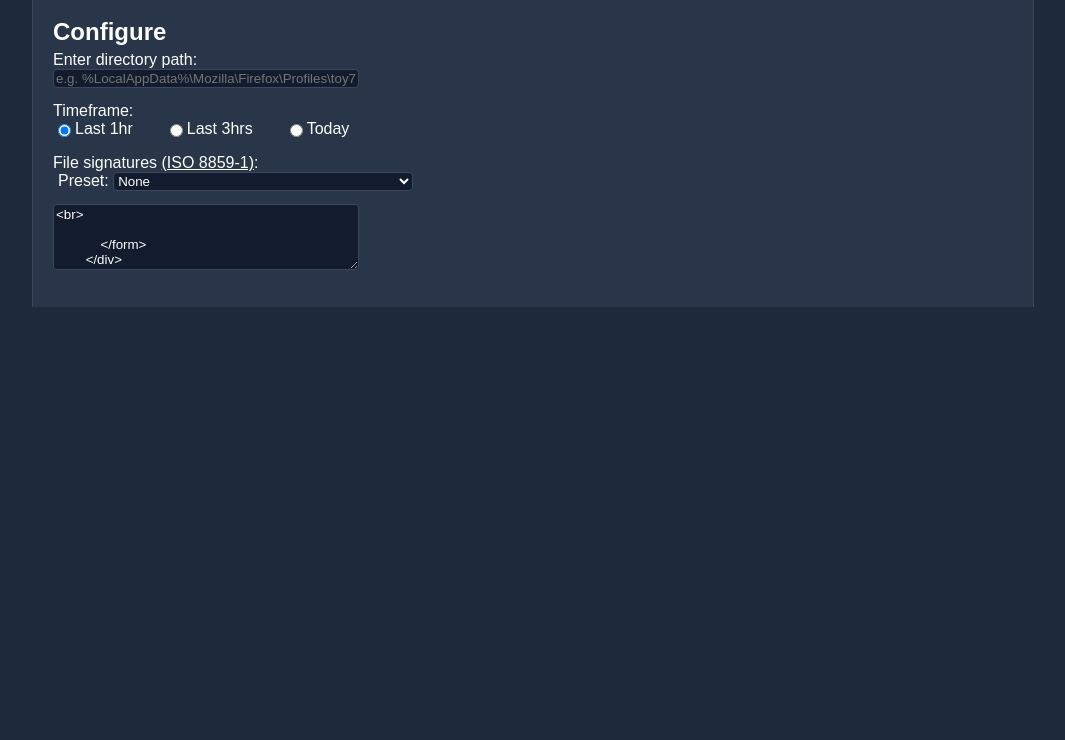
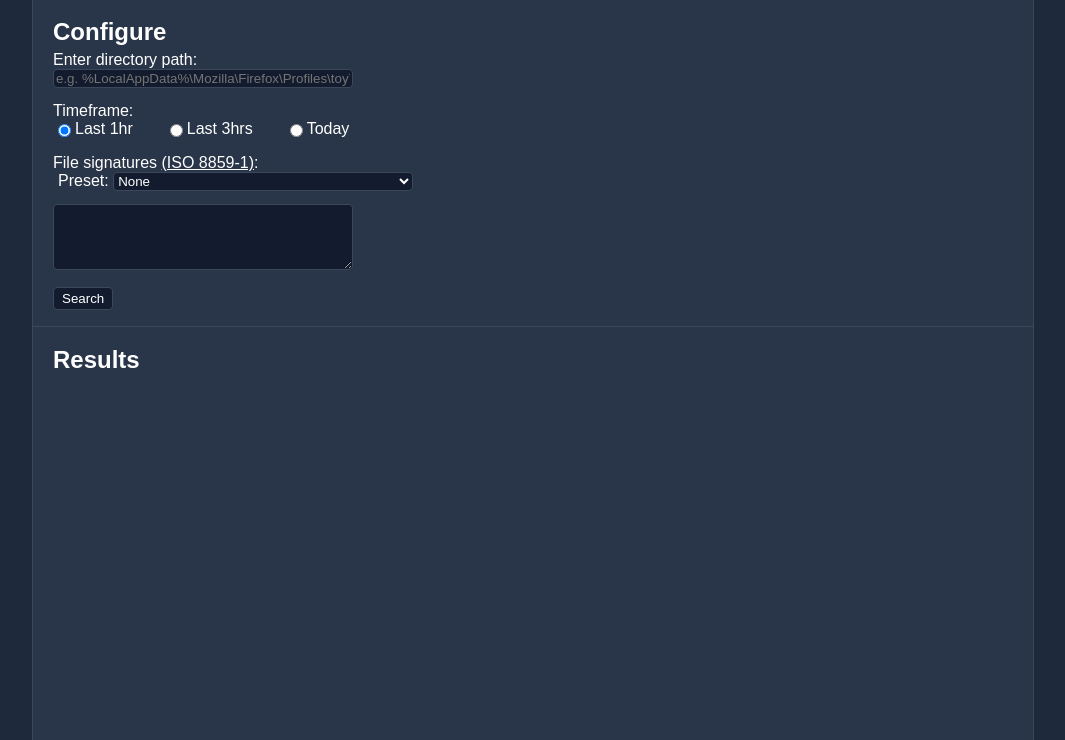
Before and after one commit to prestonyford/http-cache-parser, a website: page public/index.html in a window 1280 px wide. Shown: the part 60-800 px from the top of the page, without its empty margins (107-1172 px from the left). Drawn offline with Linux system fonts and the light colour scheme; a web font is replaced by a local one.

Commit message:
css to buttons, page height

```diff
--- a/public/index.html
+++ b/public/index.html
@@ -9,7 +9,6 @@
 </head>
 <body>
     <div id="container">
-        <div id="">
         <h1>HTTP Cache Parser</h1>
         <h2>Configure</h2>
         <form action="/submit" >
@@ -35,10 +34,14 @@
                 <option value="mp3">MP3 Audio</option>
                 <option value="ogg">OGG Audio</option>
             </select><br>
-                <textarea id="sigs" type="text" rows="4" required><br>
+            <textarea id="sigs" type="text" rows="4" required></textarea><br>
 
+            <button type="submit">Search</button>
         </form>
-        </div>
+
+        <hr></hr>
+
+        <h2>Results</h2>
     </div>
 </body>
 </html>
--- a/public/style.css
+++ b/public/style.css
@@ -3,11 +3,14 @@
     color: #fff;
 
     --border-color: rgb(59, 72, 92);
+    --bg-primary-color: rgb(30, 41, 59);
     --bg-secondary-color: rgb(19, 28, 46);
+    --button-hover-color: rgb(25, 35, 56);
+    --button-active-color: lightblue;
 }
 
 body {
-    background-color: rgb(30, 41, 59);
+    background-color: var(--bg-primary-color);
     margin: 0;
 }
 
@@ -19,9 +22,20 @@ h2 {
     margin-bottom: .2em;
 }
 
+hr {
+    width: calc(100% + 40px);
+    position: relative;
+    transform: translateX(-20px);
+    height: 1px;
+    border-width: 0;
+    background-color: var(--border-color);
+    margin: 1em 0;
+}
+
 #container {
     max-width: 960px;
-    min-height: 200px;
+    min-height: calc(100vh - 40px);
+    height: calc(100% + 400px);
     margin: auto;
     background-color: rgb(41, 53, 72);
     border-left: 1px solid var(--border-color);
@@ -31,6 +45,7 @@ h2 {
 }
 
 input[type="text"], select, textarea {
+    box-sizing: border-box;
     border: 1px solid var(--border-color);
     border-radius: 4px;
     width: clamp(100px, 300px, 80%);
@@ -38,6 +53,21 @@ input[type="text"], select, textarea {
     margin-bottom: 1em;
     background-color: var(--bg-secondary-color);
     outline: none;
+}
+
+button {
+    padding: .2em .6em;
+    border: 1px solid var(--border-color);
+    border-radius: 4px;
+    background-color: var(--bg-secondary-color);
+}
+
+button:hover {
+    background-color: var(--button-hover-color);
+}
+
+button:active {
+    border-color: var(--button-active-color);
 }
 
 #timeframes-container {
@@ -58,7 +88,6 @@ input[type="text"], select, textarea {
 label[for="preset"] {
     margin-left: 5px;
 }
-
 
 
 .mukta-vaani-extralight {
```
Lines whose indentation alone changed are shown as unchanged.
